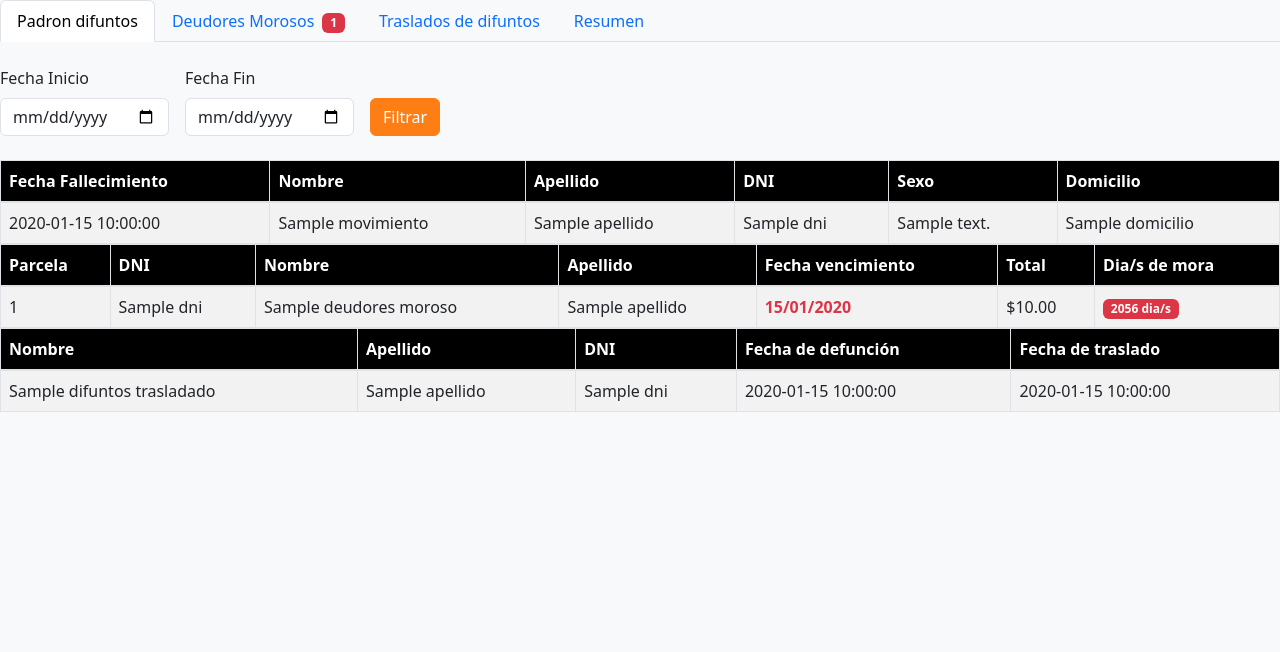
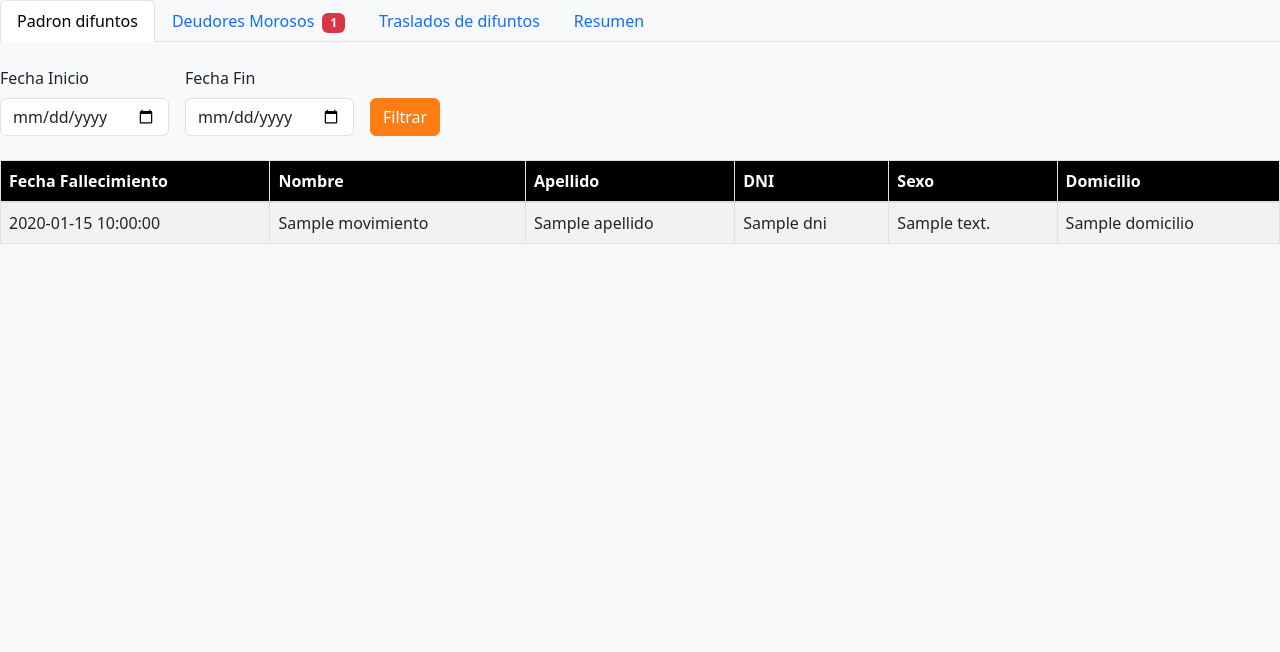
Before and after one commit to MSCB-Sistemas/cementerio, a PHP site: template mvc_cementerio/app/views/pages/estadisticas.php in a window 1280 px wide. Shown: the top 652 px of the page. Run offline with PHP 8.4, Linux system fonts and the light colour scheme; the template is opened without the code that fills it: most values are stand-ins (such as "Sample title", 1, 10 or a date in 2020); some libraries are stand-ins or nearby versions.

Commit message:
errores corregidos y agregada flechita de orden en las columnas

```diff
--- a/mvc_cementerio/app/controllers/EstadisticasController.php
+++ b/mvc_cementerio/app/controllers/EstadisticasController.php
@@ -14,6 +14,8 @@ class EstadisticasController extends Control {
 
         $sort_col = !empty($_GET['sort_col']) ? $_GET['sort_col'] : 'fecha';
         $sort_dir = !empty($_GET['sort_dir']) && in_array($_GET['sort_dir'], ['ASC', 'DESC']);
+
+        $sort_dir = strtoupper($_GET['sort_dir'] ?? 'ASC');
 
         $pagina = !empty($_GET['pagina']) ? max(1, (int)$_GET['pagina']) : 1;
         $limite = 14;
--- a/mvc_cementerio/app/views/pages/estadisticas.php
+++ b/mvc_cementerio/app/views/pages/estadisticas.php
@@ -94,7 +94,7 @@ $filtrar = isset($_GET['filtrar']);
     </div>
 
     <!-- Pestania para deudores morosos-->
-    <div class="tab-pane fade show active" id="morosos" role="tabpanel">
+    <div class="tab-pane fade" id="morosos" role="tabpanel">
         <?php if (!empty($datos['deudores_morosos'])): ?>
             <table class="table table-bordered table-striped">
                 <thead class="th a">
@@ -135,16 +135,16 @@ $filtrar = isset($_GET['filtrar']);
     </div>
 
     <!-- Pestania de traslados -->
-     <div class="tab-pane fade show active" id="traslados" role="tabpanel">
+     <div class="tab-pane fade" id="traslados" role="tabpanel">
         <?php if (!empty($datos['difuntos_trasladados'])): ?>
             <table class="table table-bordered table-striped">
                 <thead class="th a">
                     <tr>
-                    <th><?= generarOrdenLink('Nombre', 'Nombre', $datos) ?></th>
-                    <th><?= generarOrdenLink('Apellido', 'Apellido', $datos) ?></th>
-                    <th><?= generarOrdenLink('DNI', 'DNI', $datos) ?></th>
-                    <th><?= generarOrdenLink('Fecha defunción', 'Fecha de defunción', $datos) ?></th>
-                    <th><?= generarOrdenLink('Fecha traslado', 'Fecha de traslado', $datos) ?></th>
+                    <th><?= generarOrdenLink('nombre', 'Nombre', $datos) ?></th>
+                    <th><?= generarOrdenLink('apellido', 'Apellido', $datos) ?></th>
+                    <th><?= generarOrdenLink('dni', 'DNI', $datos) ?></th>
+                    <th><?= generarOrdenLink('fecha_fallecimiento', 'Fecha de defunción', $datos) ?></th>
+                    <th><?= generarOrdenLink('fecha_retiro', 'Fecha de traslado', $datos) ?></th>
                     </tr>
                 </thead>
                 <tbody>
@@ -199,7 +199,12 @@ function generarOrdenLink($columna, $etiqueta, $datos) {
 
     $link = '?' . http_build_query($query_params);
 
-    return "<a href=\"$link\" style=\"color: white; text-decoration: none;\">$etiqueta</a>";
+    $flecha = '';
+    if ($columna_actual === $columna) {
+        $flecha = strtoupper($direccion_actual) === 'ASC' ? ' ▲' : ' ▼';
+    }
+
+    return "<a href=\"$link\" style=\"color: white; text-decoration: none;\">$etiqueta$flecha</a>";
 }
 ?>
 
```
